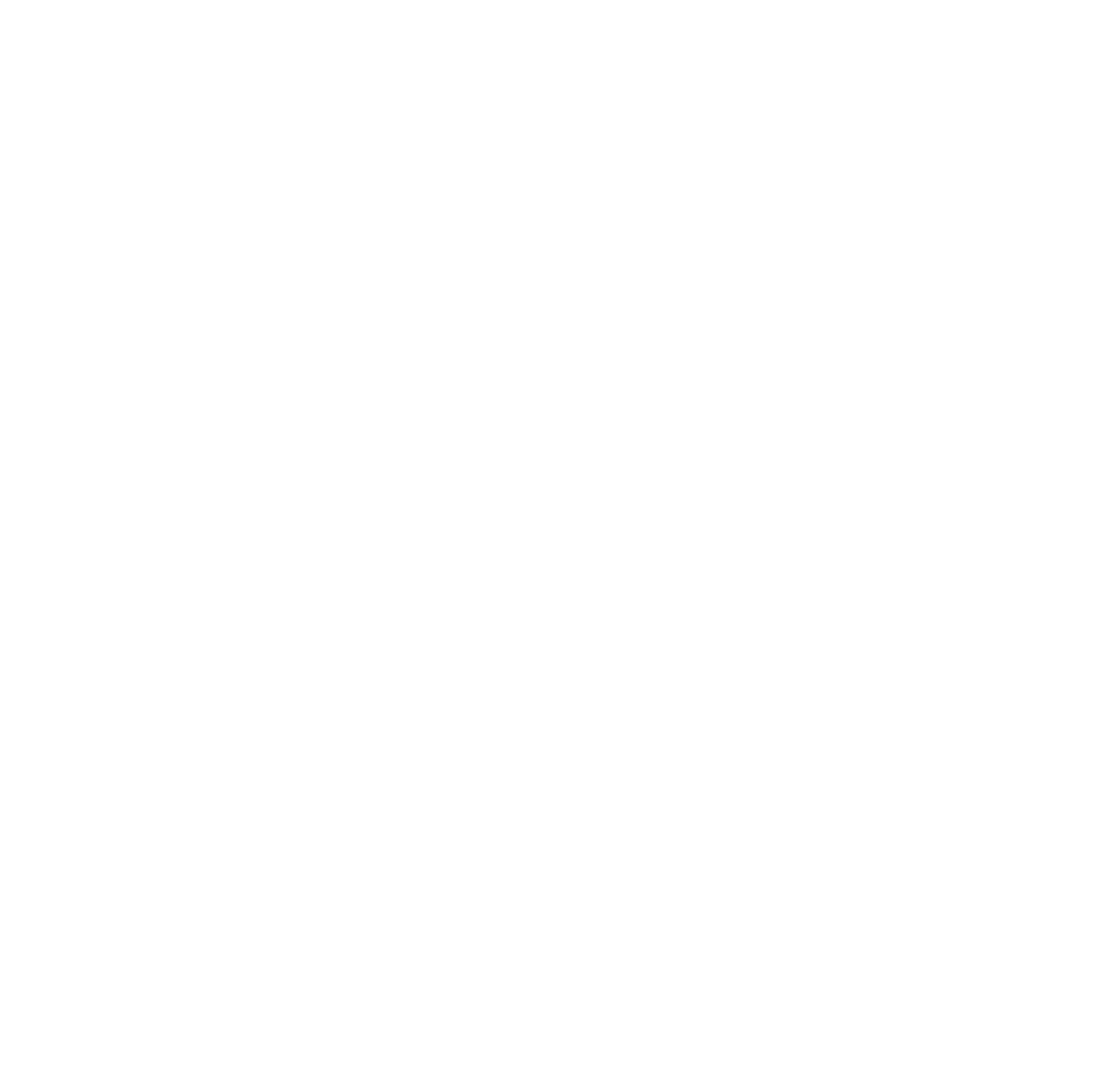
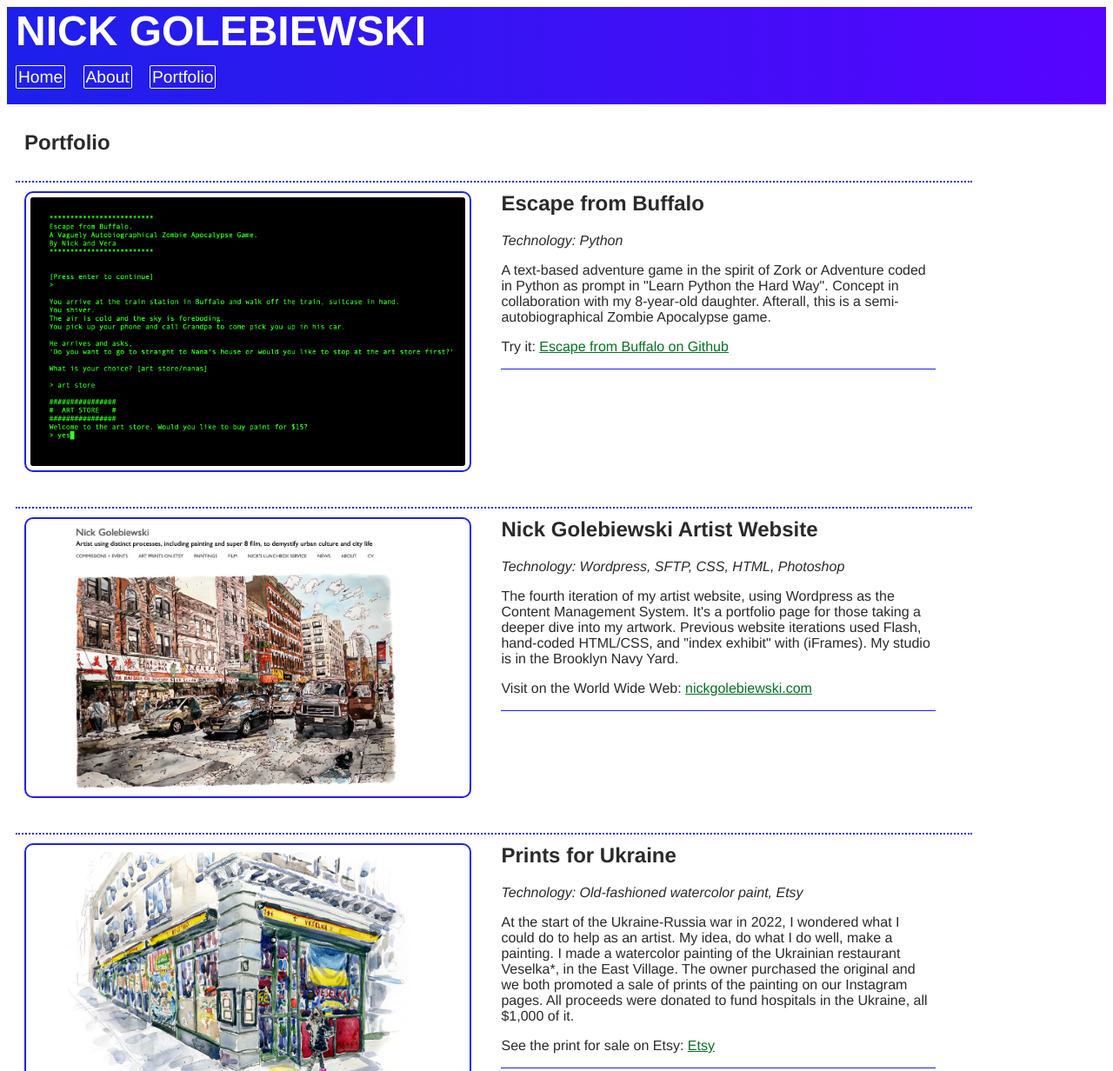
Before and after one commit to ngolebiewski/nicks-personal-page, a plain HTML site: page portfolio.html in a window 1280 px wide. Shown: the top 1232 px of the page at 87% size. Before the commit the page ends 800 px from the top, so only its background shows below. Drawn offline with Linux system fonts and the light colour scheme.

Commit message:
add portfolio content, CSS styles for portfolio page, readme update struggle item, create quote class and add to index and about

```diff
--- a/portfolio.html
+++ b/portfolio.html
@@ -0,0 +1,87 @@
+<html>
+  <head>
+    <title>Nick Golebiewski</title>
+    <link rel="stylesheet" href="./styles.css" />
+  </head>
+
+  <body>
+    <header>
+      <h1>Nick Golebiewski</h1>
+      <nav>
+        <a href="./index.html">Home</a>
+        <a href="./about.html">About</a>
+        <a href="./portfolio.html">Portfolio</a>
+      </nav>
+    </header>
+
+<!-- links
+    http://www.loveforred.com/
+    https://github.com/ngolebiewski/escape_from_buffalo
+    https://www.instagram.com/nickgolebiewski/
+    https://www.etsy.com/listing/1183162262/print-veselka-watercolor-painting
+    http://nickgolebiewski.com/ -->
+
+    <section>
+
+    <section class="portfolio">
+      <h2>Portfolio</h2>
+    </section>
+
+    <section class="portfolio">
+      <article class="screenshot">
+        <img src="./images/escape-from-buffalo.jpg" alt="hacker-ish screenshot with green text on black background" />
+      </article>
+      <article class="right">
+        <h2>Escape from Buffalo</h2>
+        <p class="tech">Technology: Python</p>
+        <p>A text-based adventure game in the spirit of Zork or Adventure coded in Python as prompt in "Learn Python the Hard Way".
+          Concept in collaboration with my 8-year-old daughter.
+          Afterall, this is a semi-autobiographical Zombie Apocalypse game.
+        </p>
+        <p>Try it: <a href="https://github.com/ngolebiewski/escape_from_buffalo">Escape from Buffalo on Github</a></p>
+      </article>
+    </section>
+
+    <section class="portfolio">
+      <article class="screenshot">
+        <img src="./images/nick-golebiewski-dot-com.jpg" alt="screenshot of nick golebiewski dot com website featuring a watercolor painting of a streetscene in Chinatown, Manhattan" />
+      </article>
+      <article class="right">
+        <h2>Nick Golebiewski Artist Website</h2>
+        <p class="tech">Technology: Wordpress, SFTP, CSS, HTML, Photoshop</p>
+        <p>The fourth iteration of my artist website, using Wordpress as the Content Management System.
+          It's a portfolio page for those taking a deeper dive into my artwork.
+          Previous website iterations used Flash, hand-coded HTML/CSS, and "index exhibit" with (iFrames).
+          My studio is in the Brooklyn Navy Yard.
+        </p>
+        <p>Visit on the World Wide Web: <a href="http://nickgolebiewski.com/" target="_blank">nickgolebiewski.com</a></p>
+      </article>
+    </section>
+
+    <section class="portfolio">
+      <article class="screenshot">
+        <img src="./images/Veselka_golden-ratio.jpg" alt="watercolor painting of the restaurant Veselka" />
+      </article>
+      <article class="right">
+        <h2>Prints for Ukraine</h2>
+        <p class="tech">Technology: Old-fashioned watercolor paint, Etsy</p>
+        <p>At the start of the Ukraine-Russia war in 2022, I wondered what I could do to help as an artist. My idea, do what I do well, make a painting.
+          I made a watercolor painting of the Ukrainian restaurant Veselka*, in the East Village.
+          The owner purchased the original and we both promoted a sale of prints of the painting on our Instagram pages.
+          All proceeds were donated to fund hospitals in the Ukraine, all $1,000 of it.
+        </p>
+        <p>See the print for sale on Etsy: <a href="https://www.etsy.com/listing/1183162262/print-veselka-watercolor-painting" target="_blank">Etsy</a></p>
+      </article>
+    </section>
+
+
+
+
+
+    </section>
+
+
+
+
+  </body>
+</html>
--- a/styles.css
+++ b/styles.css
@@ -1,28 +1,6 @@
-/* CSS HEX
---antiflash-white: #EFEEEE;
---french-gray: #B1AEB5;
---glaucous: #7378A8;
---delft-blue: #34356D;
---dark-purple: #151227; */
-
-
-
-
 body {
   font-family: Futura, Helvetica, 'Gill Sans', sans-serif;
-}
-
-a:link{
-  color:#046f24;
-}
-
-a:hover,
-a:focus {
-  color: rgb(255, 68, 0);
-}
-
-a:visited{
-  color:#046f24;
+  color: rgb(43, 41, 41)
 }
 
 header {
@@ -38,6 +16,11 @@ h1 {
   color: white;
   /* text-shadow: 4px 4px 4px #011a0f; */
   margin-bottom: 15px;
+}
+
+h2 {
+  border-bottom: 2px;
+  margin-top: 0px;
 }
 
 nav {
@@ -66,12 +49,87 @@ nav>a:hover {
   padding: 2px;
 }
 
+body>section {
+  border: none;
+}
+
+section {
+  padding: 10px;
+  max-width: 1100px;
+  a:link, a:focus, a:visited {
+    color:#046f24;
+  }
+  a:hover {
+    color:#315dee
+  }
+}
+
+/* a:link, a:hover, a:focus, a:visited {
+  color:#34356D;
+} */
 .caption {
   font-style: italic;
   color:#34356D;
-  font-size: .8em;
+  font-size: .7em;
 }
+
 
 .wow_photo>img {
   width: 400px;
 }
+
+.left {
+  display: inline-block;
+  max-width: 500px;
+  border: 2px solid #1d20ea;
+  border-radius: 10px;
+  margin-right: 20px;
+}
+
+.right {
+  display: inline-block;
+  vertical-align: top;
+  max-width: 500px;
+}
+
+
+
+article {
+  border-bottom: thin solid #1d20ea;
+}
+
+.quote {
+  font-size: 1.4em;
+  font-style: italic;
+  color: #1d20ea;
+}
+
+li {
+  margin-bottom: .5em;
+}
+
+#photo {
+  list-style: none;
+}
+
+.tech {
+  font-style: italic;
+}
+
+.screenshot {
+  display: inline-block;
+  margin-right: 30px;
+  margin-bottom: 30px;
+  border-bottom: none;
+}
+
+.screenshot>img {
+  max-width:500px;
+  border: 2px solid #1d20ea;
+  border-radius: 10px;
+  padding: 5px;
+}
+
+.portfolio {
+  border-bottom: 2px dotted #1d20ea; ;
+}
```
Also changed, not shown: about.html (+3 -2 lines), index.html (+5 -6 lines), images/Veselka_golden-ratio.jpg (added), images/escape-from-buffalo.jpg (added), images/love-for-red-dot-com.jpg (added), images/nick-golebiewski-dot-com.jpg (added), images/nick-studio.jpg (added), 1 other file.
